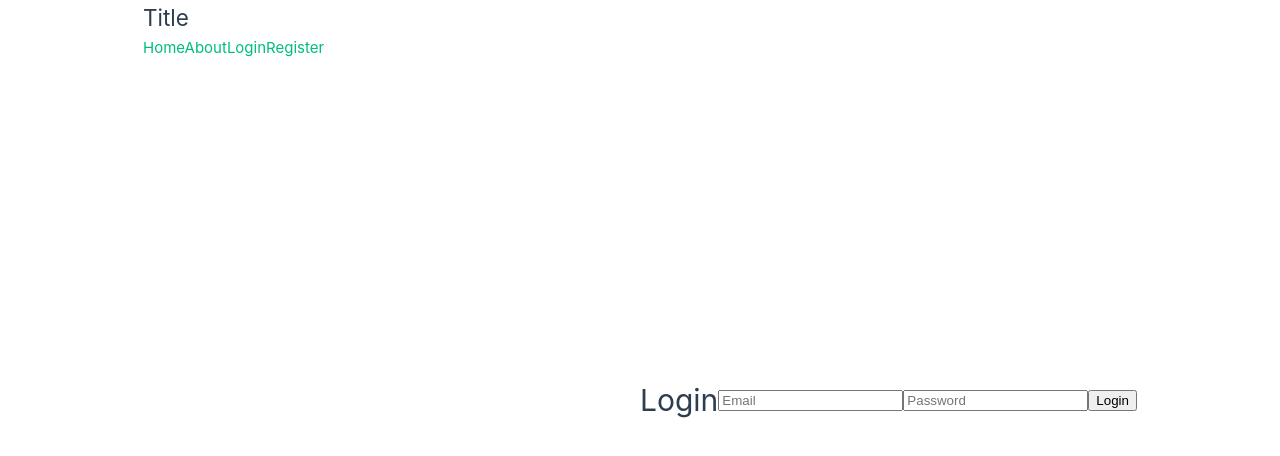
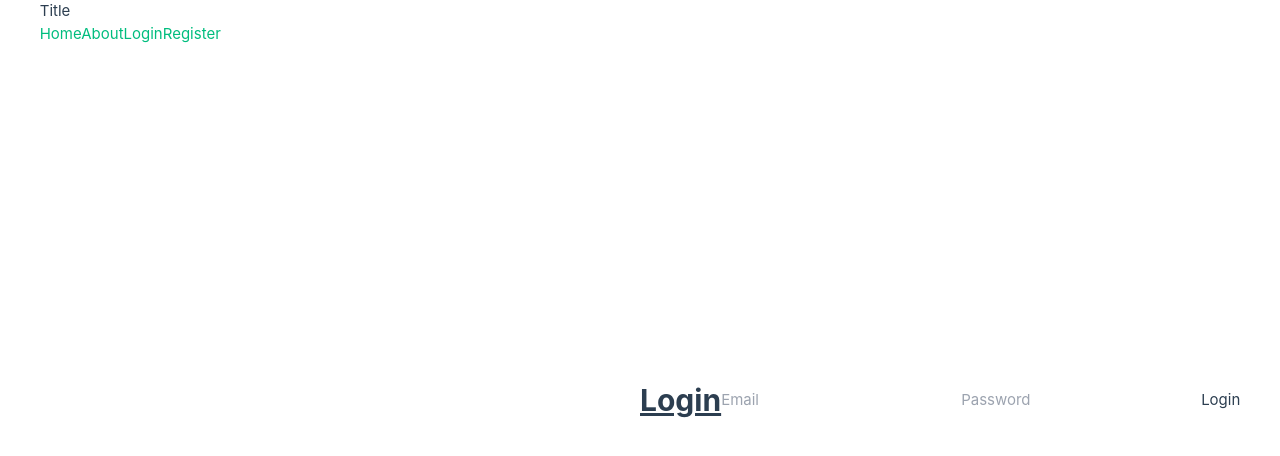
Before and after one commit to th0mas2118/Atelier_2, a Vue app in the folder reunionou/: page /login in a window 1280 px wide. Shown: the top 456 px of the page. Built offline with nearby package versions, Linux system fonts and the light colour scheme.

Commit message:
added tailwind

```diff
--- a/reunionou/src/App.vue
+++ b/reunionou/src/App.vue
@@ -1,13 +1,14 @@
 <script setup lang="ts">
-import NavbarVue from "./components/NavBar.vue";
+import NavbarVue from './components/NavBar.vue'
 </script>
 
 <template>
-  <NavbarVue>
-  </NavbarVue>
-  <main>
+  <NavbarVue> </NavbarVue>
+  <main class="">
     <RouterView />
   </main>
 </template>
 
-<style scoped></style>
+<style>
+@import './assets/main.css';
+</style>
--- a/reunionou/src/assets/main.css
+++ b/reunionou/src/assets/main.css
@@ -1,4 +1,7 @@
 @import './base.css';
+@tailwind base;
+@tailwind components;
+@tailwind utilities;
 
 #app {
   max-width: 1280px;
--- a/reunionou/src/views/LoginView.vue
+++ b/reunionou/src/views/LoginView.vue
@@ -1,16 +1,16 @@
 <script setup lang="ts">
-import { useUserStore } from "@/stores/user";
+import { useUserStore } from '@/stores/user'
 import { reactive } from 'vue'
-const user = useUserStore();
+const user = useUserStore()
 let log = reactive({
-    email: "",
-    password: "",
-});
+  email: '',
+  password: ''
+})
 </script>
 
 <template>
   <div class="login-view">
-        <h1>Login</h1>
+    <h1 class="text-3xl font-bold underline">Login</h1>
     <form type="login" onsubmit="return false" @submit="user.setConnected(log)">
       <input type="email" placeholder="Email" v-model="log.email" />
       <input type="password" placeholder="Password" v-model="log.password" />
--- a/reunionou/tailwind.config.js
+++ b/reunionou/tailwind.config.js
@@ -2,7 +2,7 @@
 module.exports = {
   content: [
     "./index.html",
-    "./src/**/*.{js,ts,jsx,tsx}",
+    "./src/**/*.{js,ts,jsx,tsx,vue}",
   ],
   theme: {
     extend: {},
```
Lines whose indentation alone changed are shown as unchanged.
